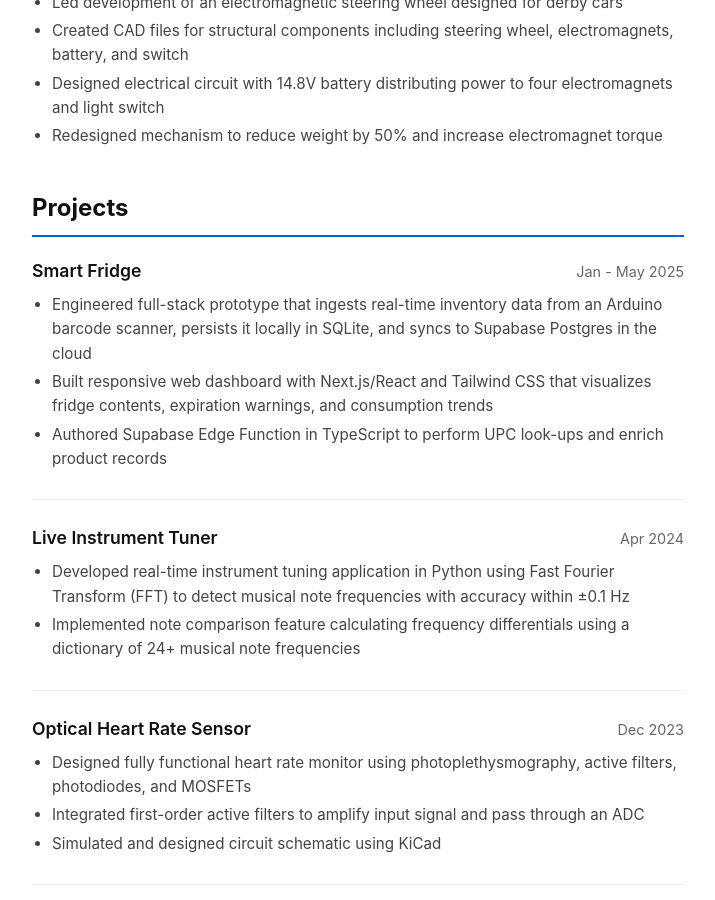
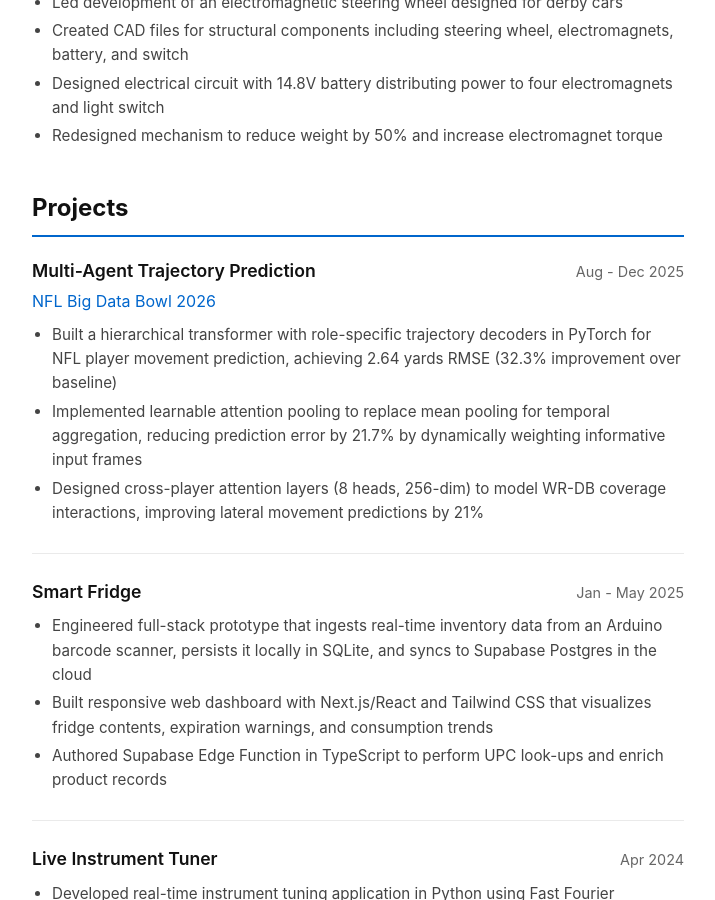
Before and after one commit to joseph-love-dev/joseph-love-dev.github.io, a Jekyll site: the page built from index.md, in a window 1280 px wide and 900 px high, scrolled down 2630 px. Shown: the whole window, without its empty margins (282-997 px from the left). Built offline with Jekyll 4.4.1, drawn with Linux system fonts in a browser that asks for light colours.

Commit message:
added bdb project

```diff
--- a/index.md
+++ b/index.md
@@ -154,6 +154,23 @@ I am a graduate student in Electrical Engineering at Purdue University, speciali
 <section class="projects" id="projects">
 
 <div class="section-title">Projects</div>
+
+<div class="entry">
+    <div class="entry-header">
+        <span class="entry-title">Multi-Agent Trajectory Prediction</span>
+        <span class="entry-date">Aug - Dec 2025</span>
+    </div>
+    <div class="entry-subtitle">
+        <a href="https://youtu.be/72fd89SkvnA" target="_blank" rel="noopener noreferrer">NFL Big Data Bowl 2026</a>
+    </div>
+    <div class="entry-description">
+        <ul>
+            <li>Built a hierarchical transformer with role-specific trajectory decoders in PyTorch for NFL player movement prediction, achieving 2.64 yards RMSE (32.3% improvement over baseline)</li>
+            <li>Implemented learnable attention pooling to replace mean pooling for temporal aggregation, reducing prediction error by 21.7% by dynamically weighting informative input frames</li>
+            <li>Designed cross-player attention layers (8 heads, 256-dim) to model WR-DB coverage interactions, improving lateral movement predictions by 21%</li>
+        </ul>
+    </div>
+</div>
 
 <div class="entry">
     <div class="entry-header">
```
